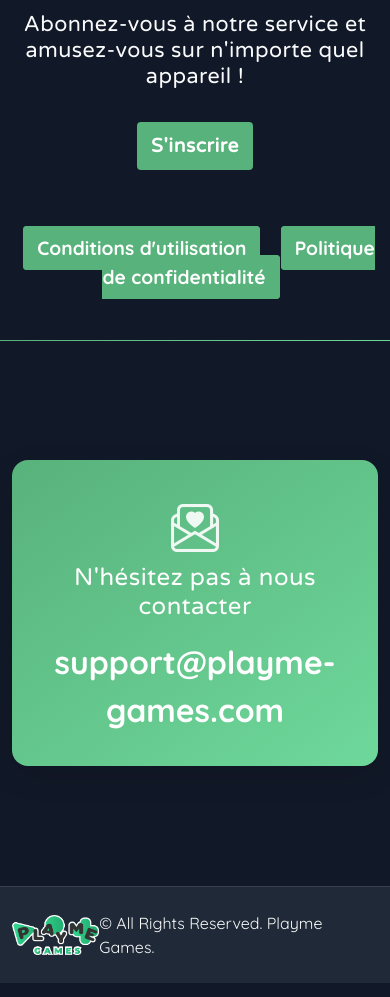
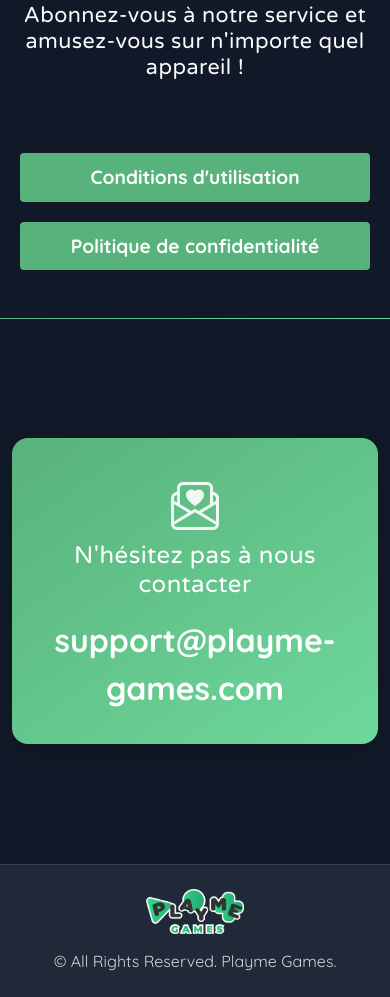
Before and after one commit to Concorder/PlaymeGames, a website: page fr.html in a window 390 px wide. Shown: the part 266-1263 px from the top of the page. Drawn offline with nearby package versions, Linux system fonts and the light colour scheme; files whose address does not match are found by name; a web font is replaced by a local one.

Commit message:
mobile fixes

```diff
--- a/css/style.css
+++ b/css/style.css
@@ -43,6 +43,12 @@ header {
 h1, h2, h3, h4, h5, h6 {
     font-family: var(--font-heading);
     letter-spacing: 0.02em;
+
+}
+
+h1 {
+    font-weight: 700;
+    color: var(--primary-color);
 }
 
 h2 {
@@ -225,6 +231,19 @@ footer {
     background: var(--surface);
     border-top: 1px solid var(--border);
     padding: 40px 0;
+}
+
+footer .logo {
+    height: 30px;
+    width: auto;
+    display: block;
+    margin: 0 auto;
+}
+
+/* Update footer text alignment */
+footer p {
+    text-align: center;
+    color: var(--text-light);
 }
 
 /* Update Bootstrap components */
@@ -566,4 +585,28 @@ footer {
     .country-dropdown .btn {
         min-width: unset;
     }
+
+    footer .container > div {
+        gap: 15px;
+        display: flex;
+        flex-direction: column;
+    }
+    footer .logo {
+        height: 45px;
+    }
+    .signup-section .container {
+        display: flex;
+        flex-direction: column;
+        gap : 20px;
+    }
+
+    .signup-section h2 {
+        font-size: 2rem;
+    }
+
+    .terms-section h1 {
+        font-size: 2rem;
+        color: var(--primary);
+        font-weight: 600;
+    }
 }
--- a/fr.html
+++ b/fr.html
@@ -49,7 +49,7 @@
         <div class="container text-center section-heading">
             <h2 data-translate="title">N'importe quel appareil ! À tout moment !</h2>
             <h4 data-translate="subtitle">Abonnez-vous à notre service et amusez-vous sur n'importe quel appareil !</h4>
-            <a href="https://premium.playme-games.com/r/FR/games?m=n&s=playme_fr" class="btn btn-primary btn-lg mt-4" data-translate="subscribe">S'inscrire</a>
+            <!-- <a href="https://premium.playme-games.com/r/FR/games?m=n&s=playme_fr" class="btn btn-primary btn-lg mt-4" data-translate="subscribe">S'inscrire</a> -->
         </div>
         <div class="container text-center mt-4">
             <a href="./fr/terms.html" class="mx-2" data-translate="terms">Conditions d'utilisation</a>
```
Also changed, not shown: index.html (+3 -5 lines).
